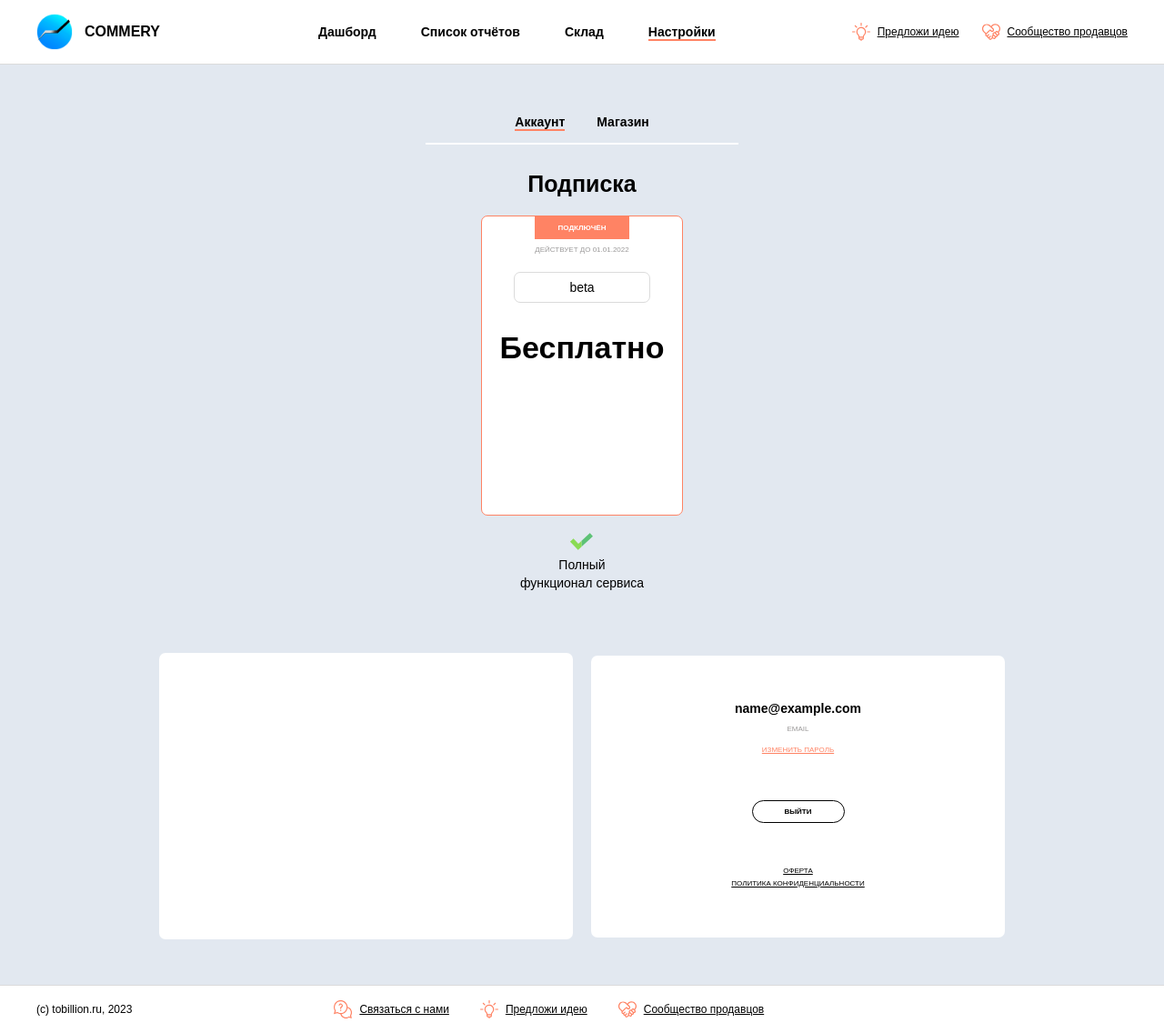
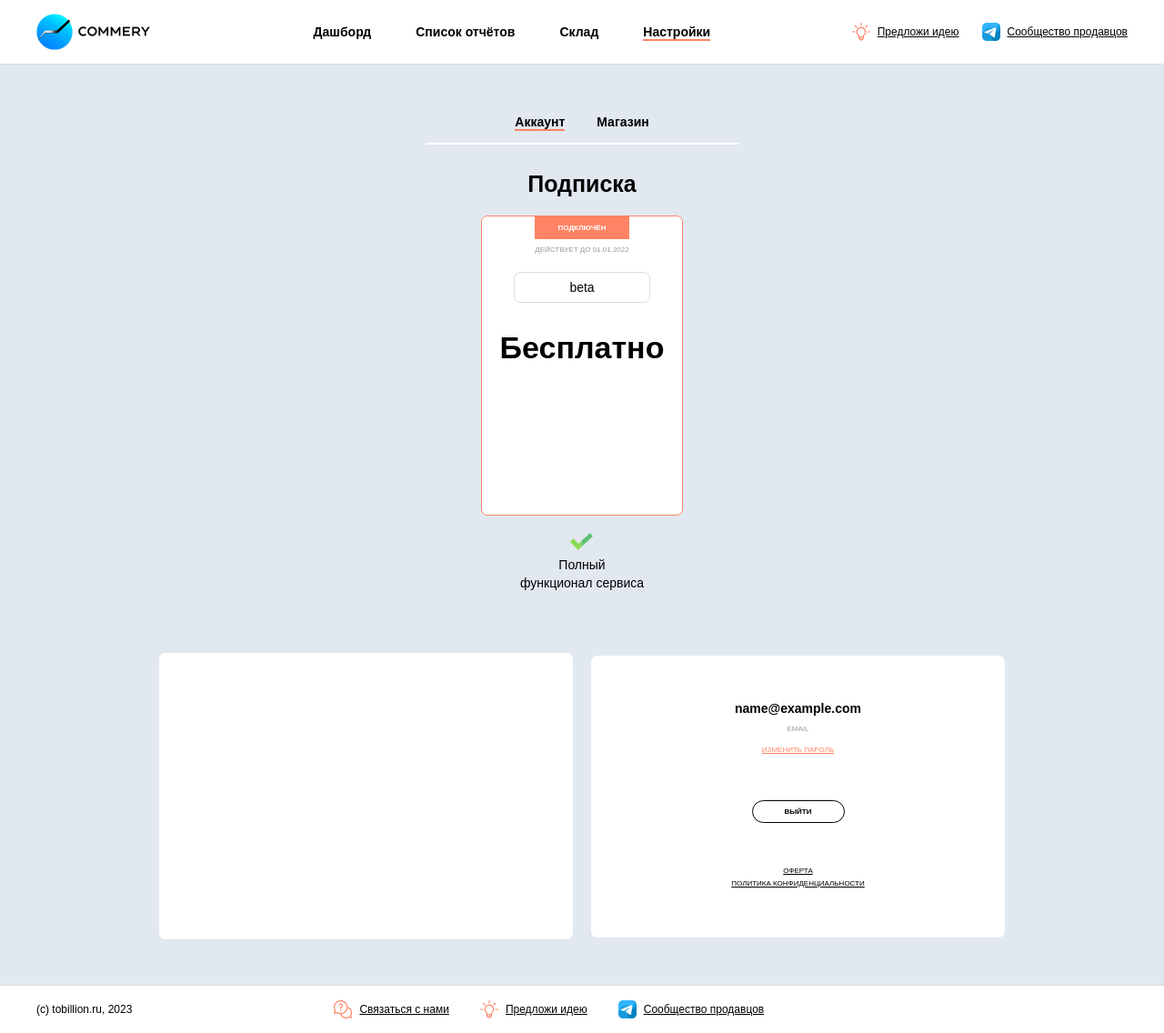
Before and after one commit to NYikolay/Wildberries-financial-statement-transcript-service, a Django app: page /profile/ in a window 1280 px wide. Shown: the whole page at 91% size. Run offline with Django 4.2, Linux system fonts and the light colour scheme; the visitor is signed in with stand-in values (Sample User, id 1); parts of the project's set-up code (start-up, migrations or seed data) failed here and were passed over.

Commit message:
changed logo, added links in nav

```diff
--- a/static/css/base.css
+++ b/static/css/base.css
@@ -138,7 +138,6 @@
 }
 
 .lobo_block img {
-    width: 40px;
     height: 40px;
 }
 
--- a/templates/includes/footer.html
+++ b/templates/includes/footer.html
@@ -7,7 +7,7 @@
         <ul class="footer_list">
             <li class="footer_list-item"><a class="footer_list-link" href="https://forms.yandex.ru/u/63d68e9ec417f30bd20c7182/" target="_blank"> <img class="footer_list-img" src="{% static 'images/write_us.svg'%}" alt=""> Связаться с нами</a></li>
             <li class="footer_list-item"><a class="footer_list-link" href=""> <img class="footer_list-img" src="{% static 'images/iconizer-686084.svg' %}" alt=""> Предложи идею</a></li>
-            <li class="footer_list-item"><a class="footer_list-link" href=""> <img class="footer_list-img" src="{% static 'images/iconizer-4086231 (2).svg' %}" alt=""> Сообщество продавцов</a></li>
+            <li class="footer_list-item"><a class="footer_list-link" href="https://t.me/+CFhOWMG-qnIxY2Iy"> <img class="footer_list-img" src="{% static 'images/telegram_image.jpg' %}" alt=""> Сообщество продавцов</a></li>
         </ul>
     </div>
 </div>
--- a/templates/includes/header.html
+++ b/templates/includes/header.html
@@ -2,8 +2,7 @@
 <div class="container">
     <div class="header_wrapper">
         <div class="lobo_block" style="display: flex; align-items: center">
-            <a href=""><img src="{% static 'images/logo_commery4.png' %}" alt=""></a>
-            <a href=""><h2 class="app_title">Commery</h2></a>
+            <a href=""><img src="{% static 'images/logo_text.png' %}" alt=""></a>
         </div>
         <nav class="menu">
             <ul class="left_nav-list">
@@ -64,7 +63,7 @@
         <ul class="right_nav-list">
             <li><a href="" class="nav_link-normal"> <img class="link_normal-img" src="{% static 'images/iconizer-686084.svg' %}"
                                                          alt="">Предложи идею</a></li>
-            <li><a href="" class="nav_link-normal"> <img class="link_normal-img" src="{% static 'images/iconizer-4086231 (2).svg' %}"
+            <li><a href="https://t.me/+CFhOWMG-qnIxY2Iy" target="_blank" class="nav_link-normal"> <img class="link_normal-img" src="{% static 'images/telegram_image.jpg' %}"
                                                          alt="">Сообщество продавцов</a></li>
 
         </ul>
--- a/users/static/users/css/auth.css
+++ b/users/static/users/css/auth.css
@@ -22,8 +22,7 @@
 }
 
 .auth_header-logo {
-    width: 60px;
-    height: 60px;
+    height: 40px;
 }
 
 .auth_header-title {
--- a/users/templates/users/authentication/includes/auth_header.html
+++ b/users/templates/users/authentication/includes/auth_header.html
@@ -1,10 +1,9 @@
 {% load static %}
 <div class="auth_header-wrapper">
   <div class="auth_header-left">
-    <img src="{% static 'images/logo_commery4.png' %}" alt="logo" class="auth_header-logo">
-    <h1 class="auth_header-title">Commery</h1>
+    <img src="{% static 'images/logo_text.png' %}" alt="logo" class="auth_header-logo">
   </div>
   <div class="auth_header-right">
-    <a href="javascript:history.back()"><img class="auth_header-back" src="{% static 'images/back_cross.svg' %}" alt="back"></a>
+    <a href="https://commery.ru/"><img class="auth_header-back" src="{% static 'images/back_cross.svg' %}" alt="back"></a>
   </div>
 </div>
--- a/users/views.py
+++ b/users/views.py
@@ -52,6 +52,7 @@ class RegisterPageView(CreateView):
         current_site = get_current_site(self.request)
         mail_message = render_to_string('users/registration/account_activation.html', {
             'user': user,
+            'protocol': 'http',
             'domain': current_site.domain,
             'uid': urlsafe_base64_encode(force_bytes(user.pk)),
             'token': account_activation_token.make_token(user),
@@ -199,7 +200,6 @@ class ProfilePage(LoginRequiredMixin, View):
     redirect_field_name = 'login'
 
     def get(self, request):
-        logger_debug.info('asd')
         context = {
             'api_keys': request.user.keys.filter(),
             'sales': request.user.sales.all(),
```
Also changed, not shown: static/images/logo_text.png (added), static/images/telegram_image.jpg (added).
